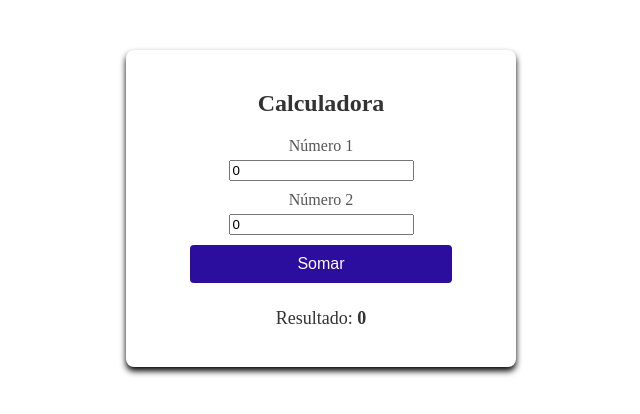
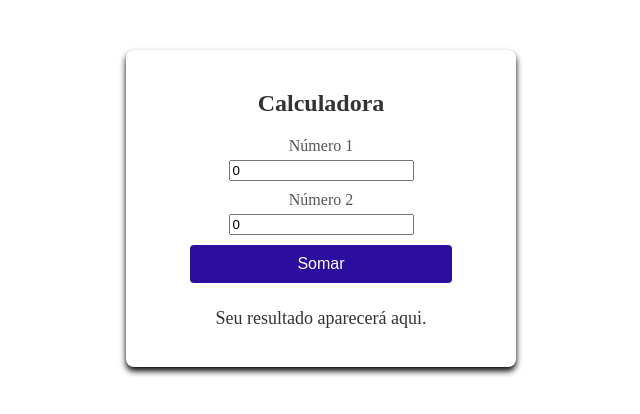
Before and after one commit to margustodev/curso-angular, an Angular app: page / in a window 1280 px wide. Shown: the top 414 px of the page, without its empty margins (319-959 px from the left). Built offline with nearby package versions, Linux system fonts and the light colour scheme.

Commit message:
Renderização condicional com IF

```diff
--- a/src/app/calculadora/calculadora.html
+++ b/src/app/calculadora/calculadora.html
@@ -11,10 +11,16 @@
       <button type="submit">Somar</button>
     </form>
 
-    <div class="result-display">
-      <p>
-        Resultado: <span id="result">{{ resultado }}</span>
-      </p>
-    </div>
+    @if (resultado) {
+      <div class="result-display">
+        <p>
+          Resultado: <span id="result">{{ resultado }}</span>
+        </p>
+      </div>
+    } @else {
+      <div class="result-display">
+        <p>Seu resultado aparecerá aqui.</p>
+      </div>
+    }
   </div>
 </div>
```
